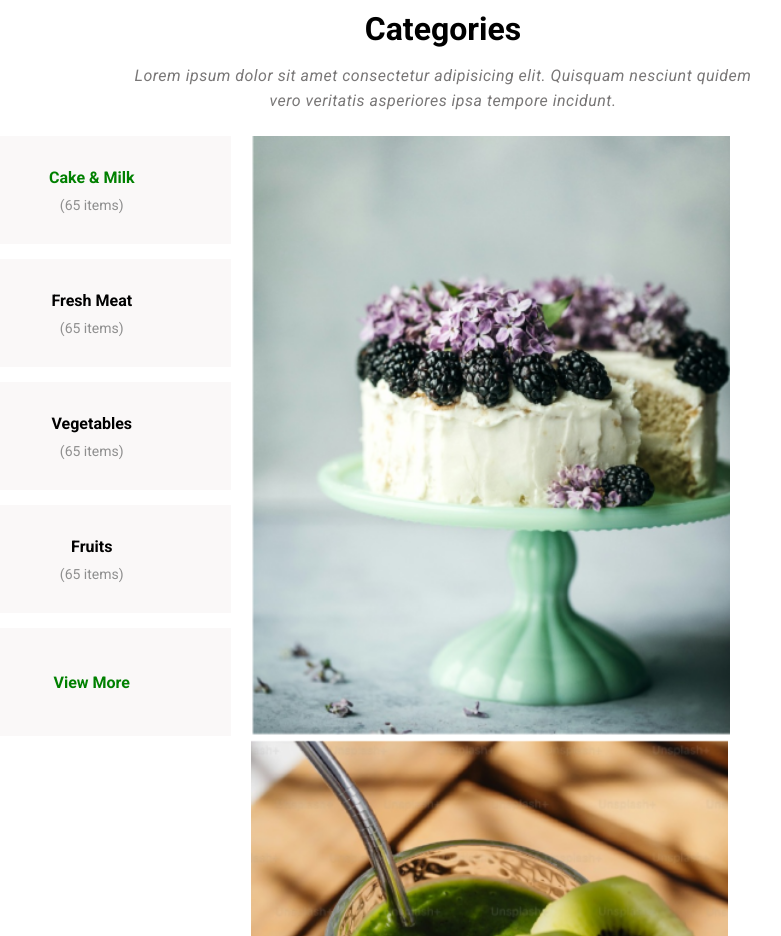
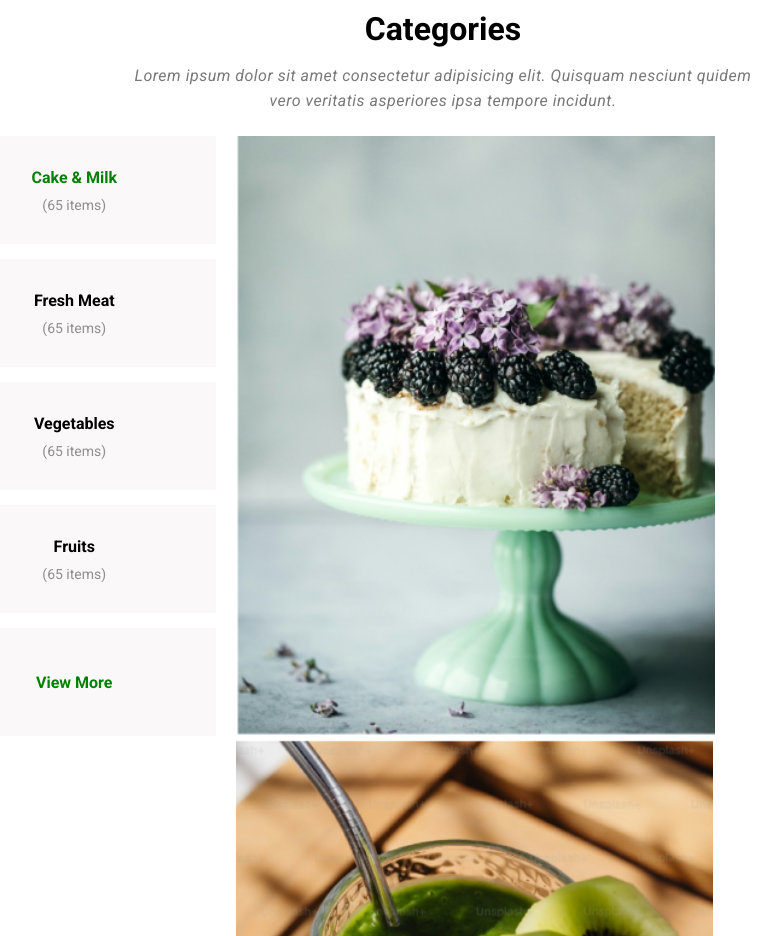
Before and after one commit to tejaa-golla/fruits_app, a plain HTML site: page index.html in a window 1280 px wide. Shown: the part 740-1676 px from the top of the page, without its empty margins (197-978 px from the left). Drawn offline with Linux system fonts and the light colour scheme; a web font is replaced by a local one.

Commit message:
Commit 2

```diff
--- a/style.css
+++ b/style.css
@@ -205,12 +205,13 @@ body {
     display: flex;
     flex-direction: column;
     gap: 15px;
-    margin-left: 150px;
+    margin-left: 130px;
 }
 .bottom-right {
     width: 75%;
     height: 600px;
     margin-left: 20px;
+    box-sizing: border-box;
 }
 .btm-left-card {
     width: 100%;
@@ -232,5 +233,5 @@ body {
 }
 .bottom-right img {
     height: 100%;
-    margin-right: 30px;
+    margin-right: 20px;
 }
```
